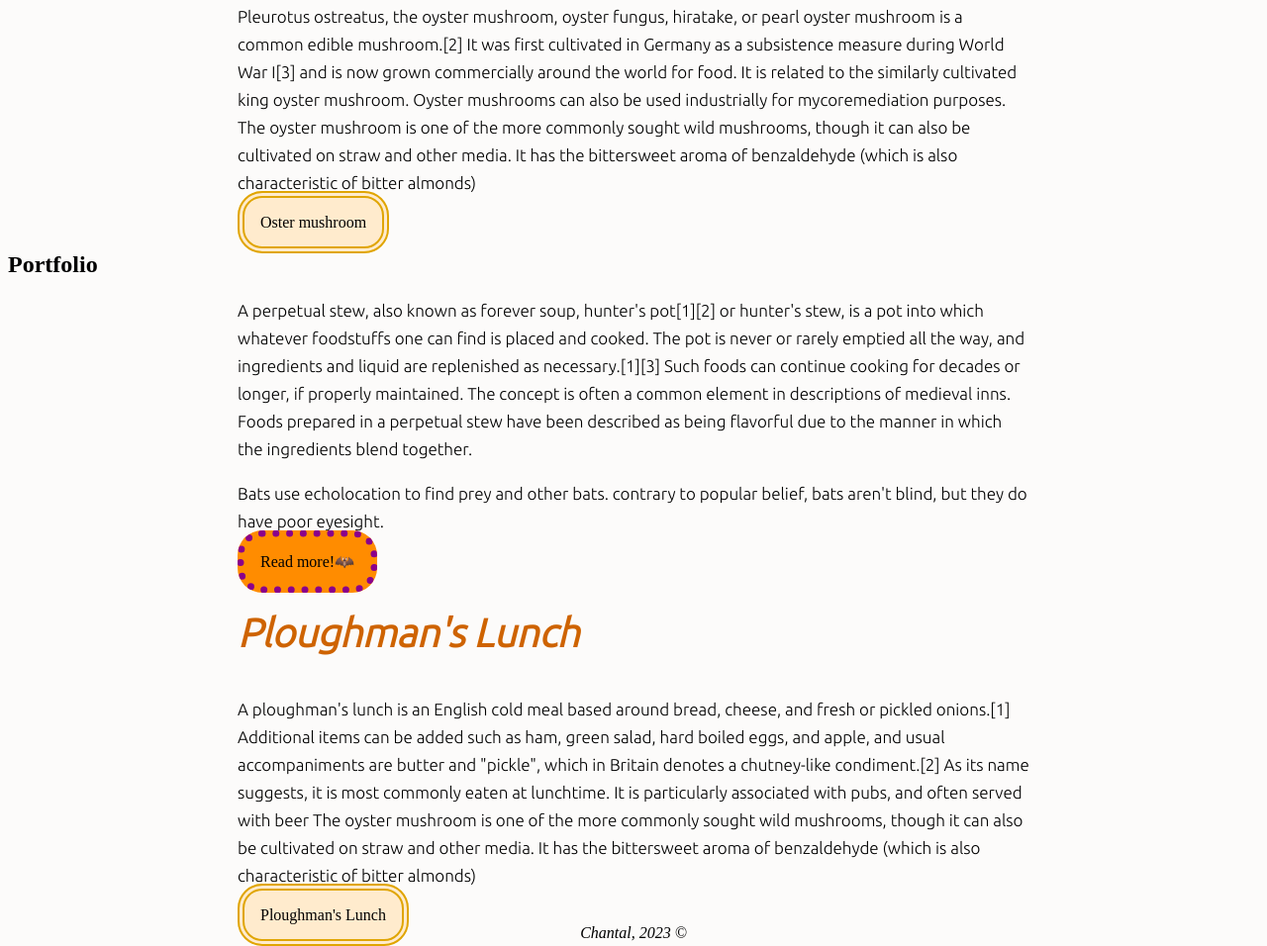
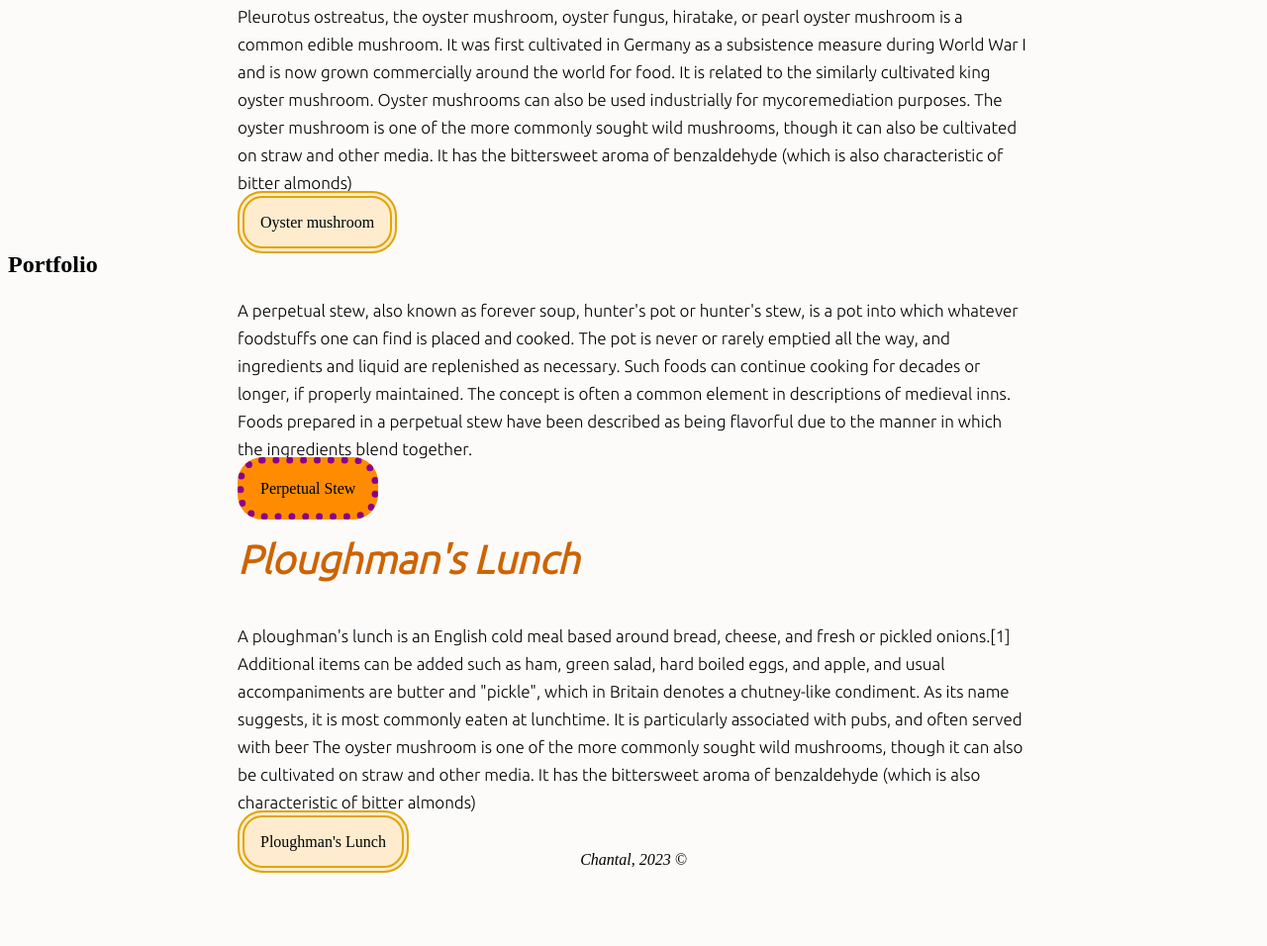
Before and after one commit to chantalllll/ProjectOne, a plain HTML site: page index.html in a window 1280 px wide. Shown: the part 1488-2444 px from the top of the page at 99% size. After the commit the page ends 2370 px from the top, so only its background shows below. Drawn offline with Linux system fonts and the light colour scheme.

Commit message:
fixed typos

```diff
--- a/index.html
+++ b/index.html
@@ -64,24 +64,21 @@
                 more!&#129415</a>
 
             <h1>Oyster Mushroom</h1>
-            <p>Pleurotus ostreatus, the oyster mushroom, oyster fungus, hiratake, or pearl oyster mushroom is a common edible mushroom.[2] It was first cultivated in Germany as a subsistence measure during World War I[3] and is now grown commercially around the world for food. It is related to the similarly cultivated king oyster mushroom. Oyster mushrooms can also be used industrially for mycoremediation purposes.
+            <p>Pleurotus ostreatus, the oyster mushroom, oyster fungus, hiratake, or pearl oyster mushroom is a common edible mushroom. It was first cultivated in Germany as a subsistence measure during World War I and is now grown commercially around the world for food. It is related to the similarly cultivated king oyster mushroom. Oyster mushrooms can also be used industrially for mycoremediation purposes.
                 The oyster mushroom is one of the more commonly sought wild mushrooms, though it can also be cultivated on straw and other media. It has the bittersweet aroma of benzaldehyde (which is also characteristic of bitter almonds)</p>
-                <a href="https://www.youtube.com/watch?v=FdEz8iaHDsI" class="button-alert" target="_blank">Oster mushroom</a>
+                <a href="https://www.youtube.com/watch?v=FdEz8iaHDsI" class="button-alert" target="_blank">Oyster mushroom</a>
         </article>
     </section>
     <section>
         <h2 id="portfolio">Portfolio</h2>
         <article class="main-content">
-            <p>A perpetual stew, also known as forever soup, hunter's pot[1][2] or hunter's stew, is a pot into which whatever foodstuffs one can find is placed and cooked. The pot is never or rarely emptied all the way, and ingredients and liquid are replenished as necessary.[1][3] Such foods can continue cooking for decades or longer, if properly maintained. The concept is often a common element in descriptions of medieval inns. Foods prepared in a perpetual stew have been described as being flavorful due to the manner in which the ingredients blend together.
+            <p>A perpetual stew, also known as forever soup, hunter's pot or hunter's stew, is a pot into which whatever foodstuffs one can find is placed and cooked. The pot is never or rarely emptied all the way, and ingredients and liquid are replenished as necessary. Such foods can continue cooking for decades or longer, if properly maintained. The concept is often a common element in descriptions of medieval inns. Foods prepared in a perpetual stew have been described as being flavorful due to the manner in which the ingredients blend together.
             </p>
-            <p>Bats use echolocation to find prey and other bats. contrary to popular belief, bats aren't blind, but
-                they do have poor eyesight.
-            </p>
-            <a href="https://en.wikipedia.org/wiki/Perpetual_stew" class="button-link" target="_blank">Read
-                more!&#129415</a>
+
+            <a href="https://en.wikipedia.org/wiki/Perpetual_stew" class="button-link" target="_blank">Perpetual Stew</a>
 
             <h1>Ploughman's Lunch</h1>
-            <p>A ploughman's lunch is an English cold meal based around bread, cheese, and fresh or pickled onions.[1] Additional items can be added such as ham, green salad, hard boiled eggs, and apple, and usual accompaniments are butter and "pickle", which in Britain denotes a chutney-like condiment.[2] As its name suggests, it is most commonly eaten at lunchtime. It is particularly associated with pubs, and often served with beer
+            <p>A ploughman's lunch is an English cold meal based around bread, cheese, and fresh or pickled onions.[1] Additional items can be added such as ham, green salad, hard boiled eggs, and apple, and usual accompaniments are butter and "pickle", which in Britain denotes a chutney-like condiment. As its name suggests, it is most commonly eaten at lunchtime. It is particularly associated with pubs, and often served with beer
                 The oyster mushroom is one of the more commonly sought wild mushrooms, though it can also be cultivated on straw and other media. It has the bittersweet aroma of benzaldehyde (which is also characteristic of bitter almonds)</p>
                 <a href="https://en.wikipedia.org/wiki/Ploughman%27s_lunch" class="button-alert" target="_blank">Ploughman's Lunch</a>
         </article>
```
